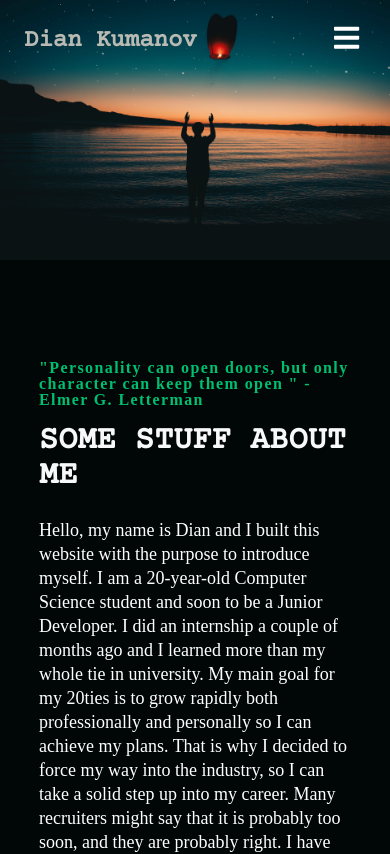
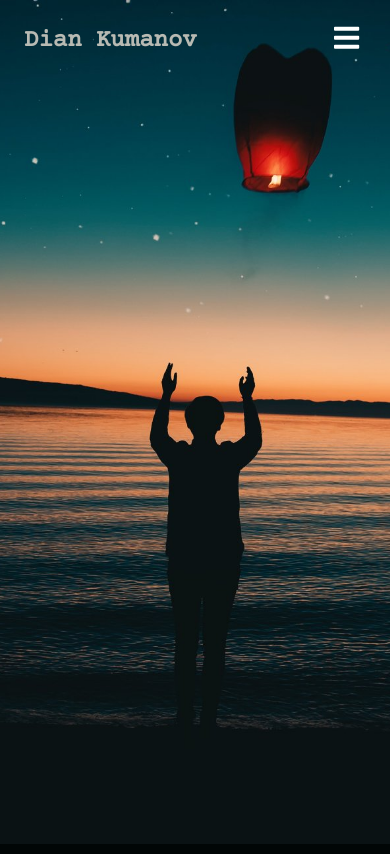
Before and after one commit to Mitrandir-main/HelloHex, a React (Create React App) app: page / in a window 390 px wide. Shown: the top 854 px of the page. Built offline with nearby package versions, Linux system fonts and the light colour scheme; the HTML template or start-up script is replaced by a standard one.

Commit message:
Final HeroSection responsiveness

```diff
--- a/src/components/HeroSection/HeroElement.css
+++ b/src/components/HeroSection/HeroElement.css
@@ -1,33 +1,29 @@
 * {
   top: 0;
   margin: 0px;
-  padding: 0px 0px 0px 0px;
+  padding: 0px;
   box-sizing: border-box;
 }
 
 .HeroContainer1 {
-  display: grid;
-  width: 100%;
-  height: 100%;
+  display: flex;
   justify-content: center;
   align-items: center;
+  padding: 0 0 0 0;
   position: relative;
   z-index: 1;
 }
 
 .HeroContainer1 img {
-  display: grid;
-  justify-content: center;
-  align-items: center;
-  position: relative;
   width: 100%;
-  height: auto;
+  height: 100%;
 }
 
 @media screen and (max-width: 768px) {
   .HeroContainer1 img {
     max-width: 100%;
-    height: auto;
+    height: 100vh;
     width: auto;
+    object-fit: cover;
   }
 }
```
